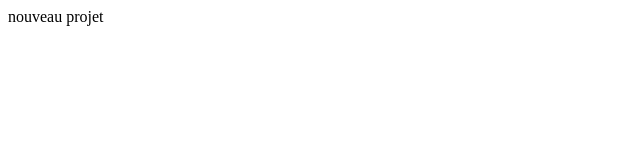
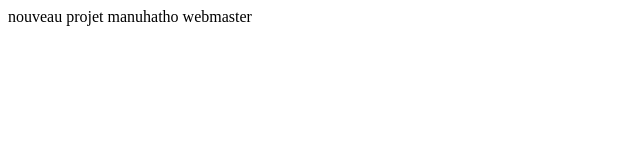
Before and after one commit to manuhatho/basehtml, a plain HTML site: page index.html in a window 1280 px wide. Shown: the whole page, without its empty margins (0-640 px from the left). Drawn offline with Linux system fonts and the light colour scheme.

Commit message:
manuhatho webmaster

```diff
--- a/index.html
+++ b/index.html
@@ -7,6 +7,6 @@
     <title>Document</title>
 </head>
 <body>
-    nouveau projet
+    nouveau projet manuhatho webmaster
 </body>
 </html>
```
